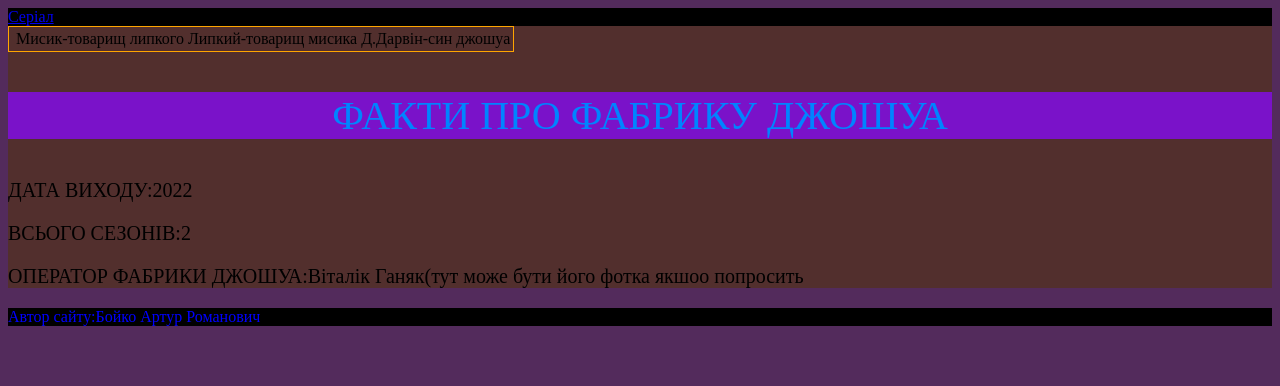
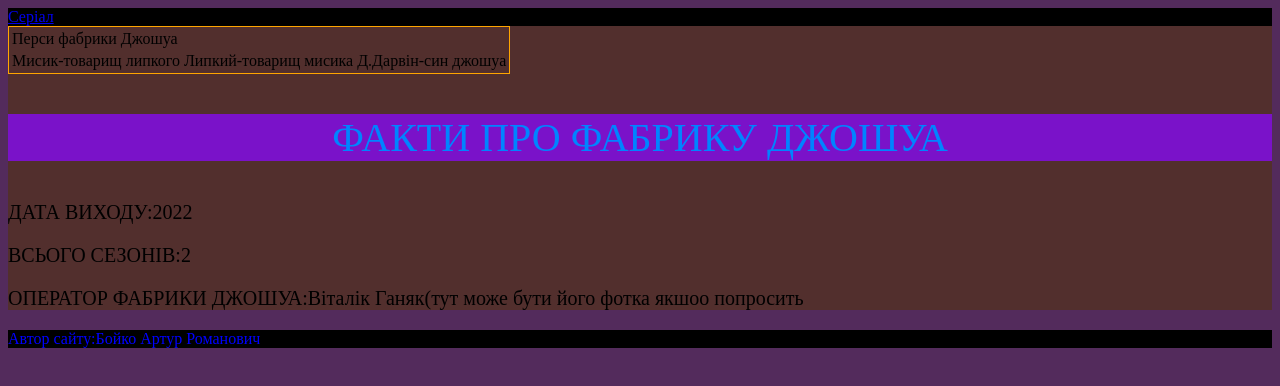
Before and after one commit to ArturBoyko21/Fabrika_Joshua, a plain HTML site: page index.html in a window 1280 px wide. Drawn offline with Linux system fonts and the light colour scheme.

Commit message:
Update index.html

```diff
--- a/index.html
+++ b/index.html
@@ -9,7 +9,7 @@
     <main style="background-color:#522f2d">
   <table style="border:1px solid orange;">
     <tr>
-      <td style="border:1px solid orange>Перси фабрики Джошуа</td>
+      <td>Перси фабрики Джошуа</td>
     </tr>
     <tr>
       <td>Мисик-товарищ липкого</td>
```
